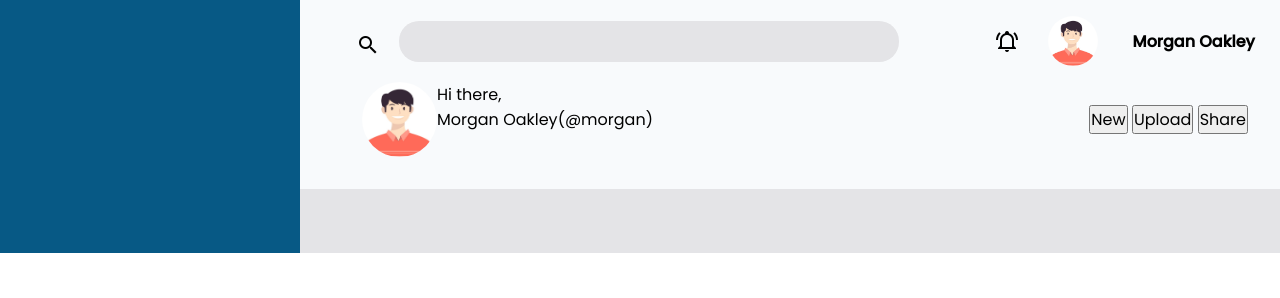
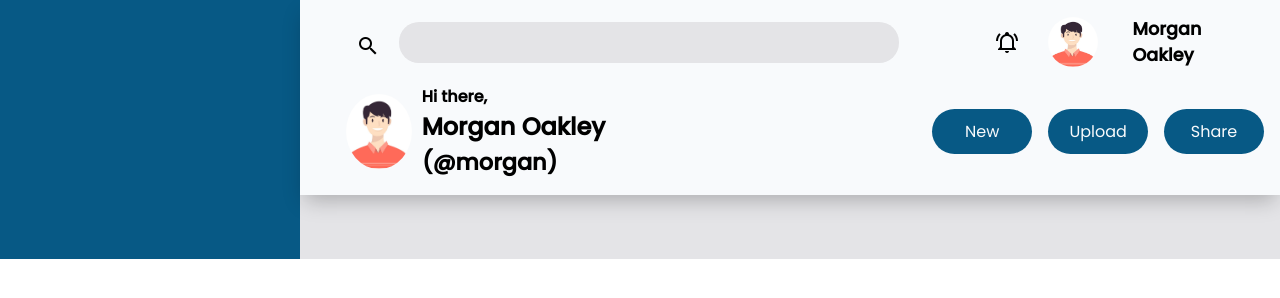
Before and after one commit to Yahyaabbakar92/admin-dashboard-project, a plain HTML site: page index.html in a window 1280 px wide. Drawn offline with Linux system fonts and the light colour scheme.

Commit message:
Finished styling the header

```diff
--- a/style.css
+++ b/style.css
@@ -8,6 +8,7 @@
     --profileColor: #fb923c;
     font-family: 'Poppins', sans-serif;
     font-size: 1rem;
+    --shadowOfBoxes : 0px 10px 20px -5px rgba(0,0,0,0.25);
 }
 
 body {}
@@ -22,6 +23,8 @@ body {}
     padding: 1em;
     background-color: var(--secondaryColor);
     grid-column: 2 / 3;
+    box-shadow: var(--shadowOfBoxes);
+    z-index: 1;
 }
 
 .top {
@@ -41,6 +44,7 @@ div.search > img.icon {
     position: inherit;
     top: 10px;
     padding-right: 15px;
+    cursor: pointer;
 }
 
 
@@ -69,33 +73,72 @@ input[type=text] {
     justify-content: space-around;
 }
 
+.icon-avatar > .icon {
+    cursor: pointer;
+}
+
 .account > p.name {
     margin-left: 20px;
     width: 100%;
     font-weight: bold;
+    font-size: 1.1em;
 }
 
 img.avatar {
     width: 50px;
     height: 50px;
     border-radius: 50%;
+    cursor: pointer;
 }
 
 .bottom {
     display: flex;
     justify-content: space-between;
     align-items: center;
-    padding: 1em;
+    padding-top: 1em;
 }
 
 .profile {
     display: flex;
+    align-items: center;
+    width: min(40%,500px);
 }
 
 .profile > img.avatar {
     width: 75px;
     height: 75px;
     margin-left: 30px;
+    cursor: pointer;
+}
+
+.profile-name {
+    font-weight: bold;
+    padding-left: 10px;
+}
+
+.profile-name > p.name {
+    font-size: 1.5em;
+}
+
+span {
+    font-size: 1.4rem;
+}
+
+.buttons {
+    width: 35%;
+    display: flex;
+    justify-content: space-between;
+    align-items: center;
+}
+
+.btn {
+    background-color: var(--mainColor);
+    color: var(--secondaryColor);
+    width: 100px;
+    padding: 0.6em;
+    border: none;
+    border-radius: 35px;
+    cursor: pointer;
 }
 
 .sidebar {
```
Also changed, not shown: index.html (+1 -1 lines).
